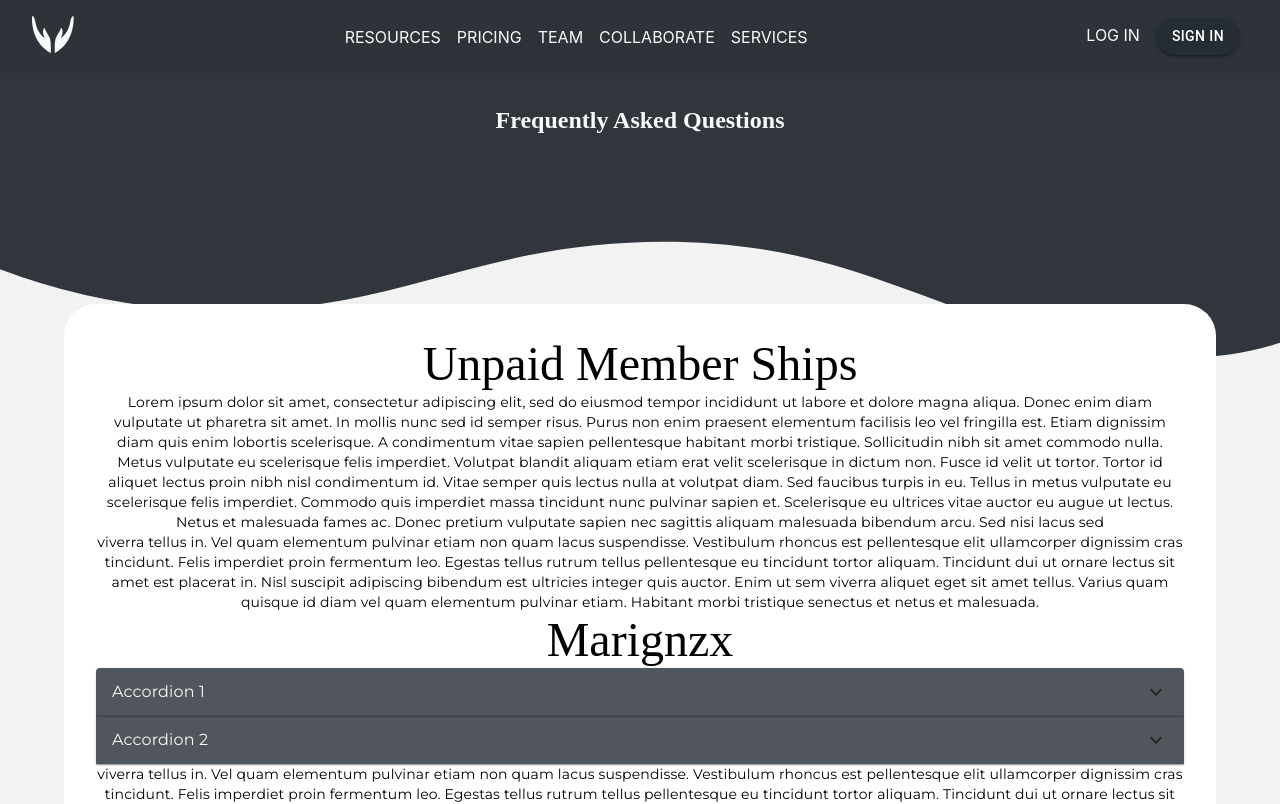
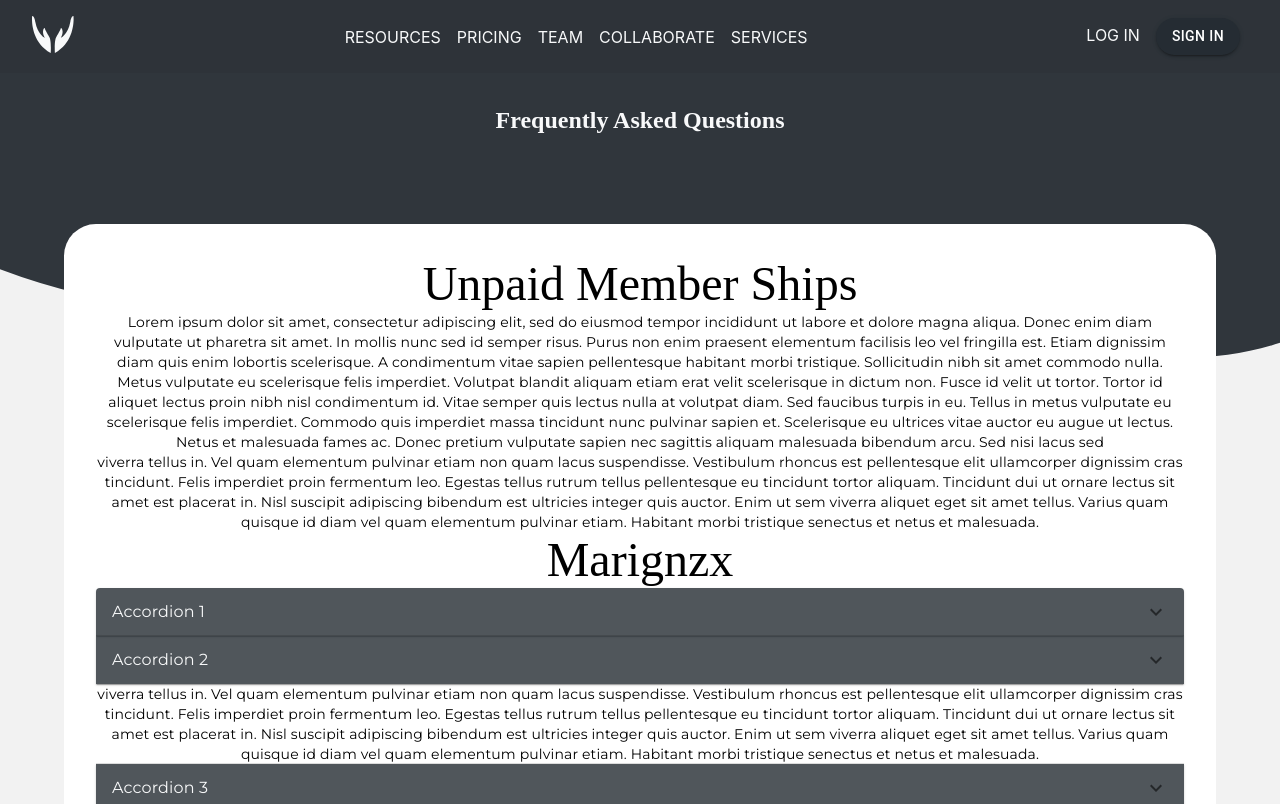
Before and after one commit to sibteali786/guleshaor-frontend, a React (Create React App) app: page /faq in a window 1280 px wide. Shown: the top 804 px of the page. Built offline with nearby package versions, Linux system fonts and the light colour scheme; a web font is replaced by a local one.

Commit message:
some design changes to faq and referals

```diff
--- a/src/Pages/FAQ/FAQ.scss
+++ b/src/Pages/FAQ/FAQ.scss
@@ -37,6 +37,8 @@
 .lowerDivider{
     padding: 2rem;
     background: #fff;
+    position: relative;
+    top: -10vh;
     margin: 2rem;
     border-radius: 2rem;
     h3{
--- a/src/Pages/Referrals/Referrals.js
+++ b/src/Pages/Referrals/Referrals.js
@@ -1,10 +1,6 @@
 import React from "react";
 import "./Referrals.scss";
 import Typography from "@mui/material/Typography";
-import Accordion from "@mui/material/Accordion";
-import AccordionSummary from "@mui/material/AccordionSummary";
-import AccordionDetails from "@mui/material/AccordionDetails";
-import ExpandMoreIcon from "@mui/icons-material/ExpandMore";
 const Referrals = () => {
   return (
     <div className="referral-container">
--- a/src/Pages/Referrals/Referrals.scss
+++ b/src/Pages/Referrals/Referrals.scss
@@ -37,6 +37,8 @@
 .lowerDivider{
     padding: 2rem;
     background: #fff;
+    position: relative;
+    top: -10vh;
     margin: 2rem;
     border-radius: 2rem;
     h3{
--- a/src/Pages/Services/Services.js
+++ b/src/Pages/Services/Services.js
@@ -6,7 +6,7 @@ import Card from "@mui/material/Card";
 import CardContent from "@mui/material/CardContent";
 import CardMedia from "@mui/material/CardMedia";
 import Typography from "@mui/material/Typography";
-import { CardActionArea, Button } from "@mui/material";
+import {Button } from "@mui/material";
 
 // Card Images
 import card1 from "./../../Assets/Moto_Assets/Rectangle 15.png";
@@ -150,7 +150,7 @@ const Services = () => {
                   metus, eu imperdiet dui lorem vel lorem. Interdum et malesuada
                   fames ac ante ipsum primis in faucibus.
                 </p>
-                <img src={card4} alt="Image for service section" />
+                <img src={card4} alt="service section" />
               </div>
             );
           } else if (cardActivate === 1) {
```
